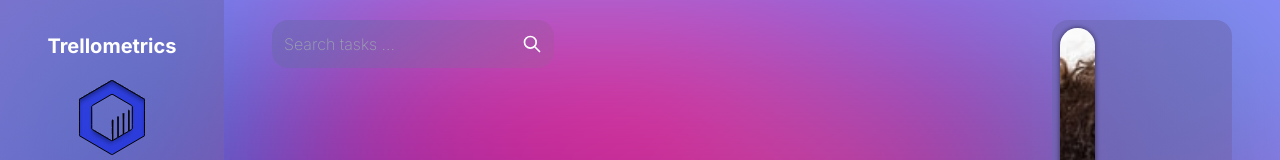
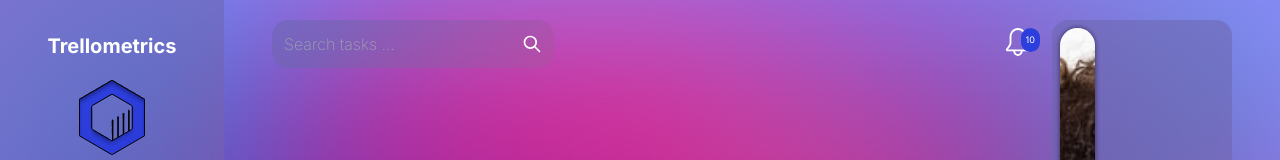
Before and after one commit to pixelRena/Trello-Dashboard, a Next.js app: page / in a window 1280 px wide. Shown: the top 160 px of the page. Built offline with nearby package versions, Linux system fonts and the light colour scheme.

Commit message:
Create notification component

```diff
--- a/components/navigation/navigation.component.jsx
+++ b/components/navigation/navigation.component.jsx
@@ -1,11 +1,13 @@
 import SearchBar from "./searchbar.component";
 import UserDropdown from "./user-dropdown.component";
+import Notifications from "./notifications.component";
 
 export default function Navigation() {
     return(
         <div className="flex flex-row justify-between">
             <SearchBar/>
-            <div>
+            <div className="flex flex-row">
+                <Notifications/>
                 <UserDropdown/>
             </div>
         </div>
--- /dev/null
+++ b/components/navigation/notifications.component.jsx
@@ -0,0 +1,10 @@
+import { SlBell } from 'react-icons/sl';
+
+export default function Notifications() {
+    return(
+        <div className="relative mr-5 top-2 h-full cursor-pointer" title="You have 10 new notifications">
+            <span className="absolute right-[-8px] text-[9px] bg-[#2C3EDC] rounded-full p-[5px]">10</span>
+            <SlBell size={28}/>
+        </div>
+    );
+}
```
